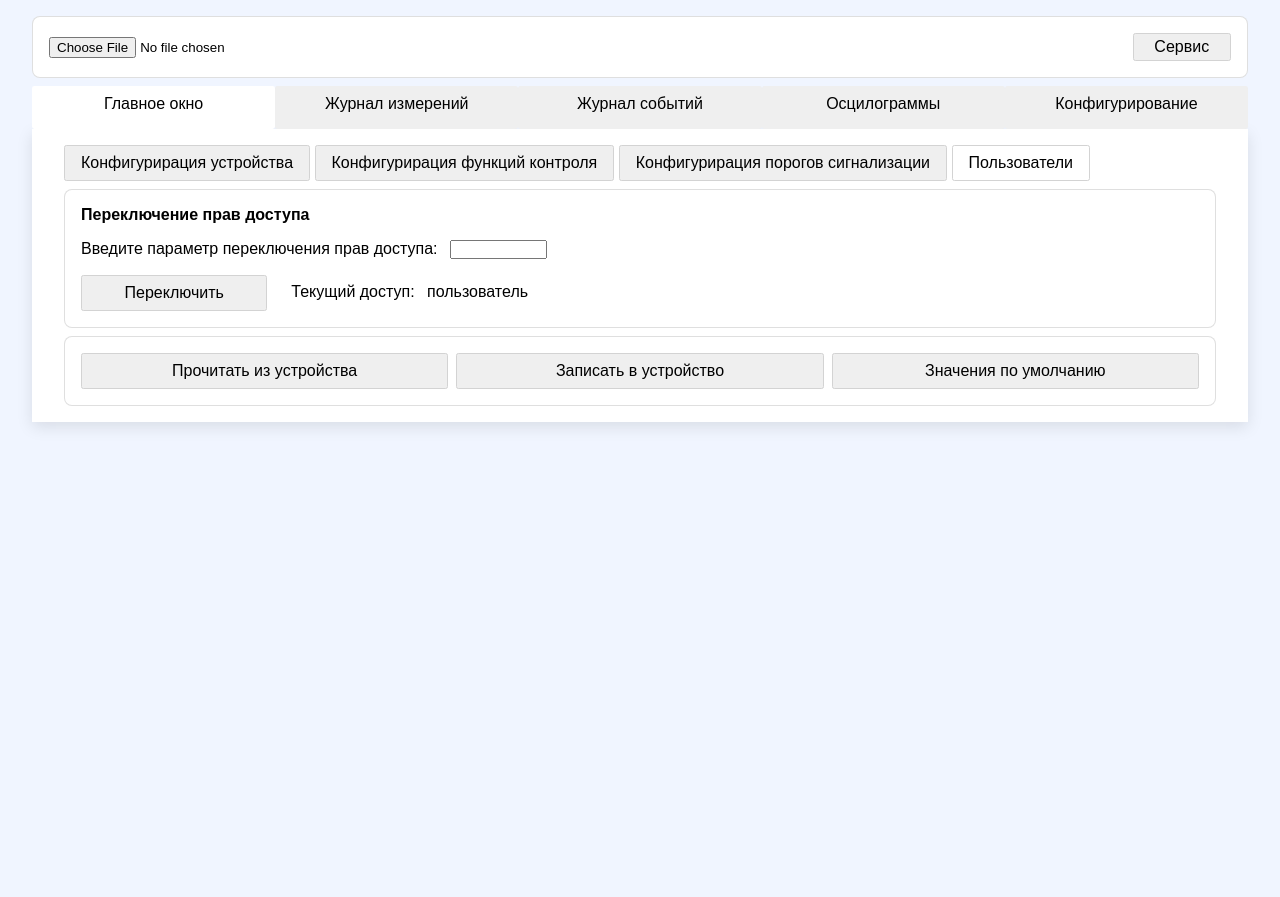
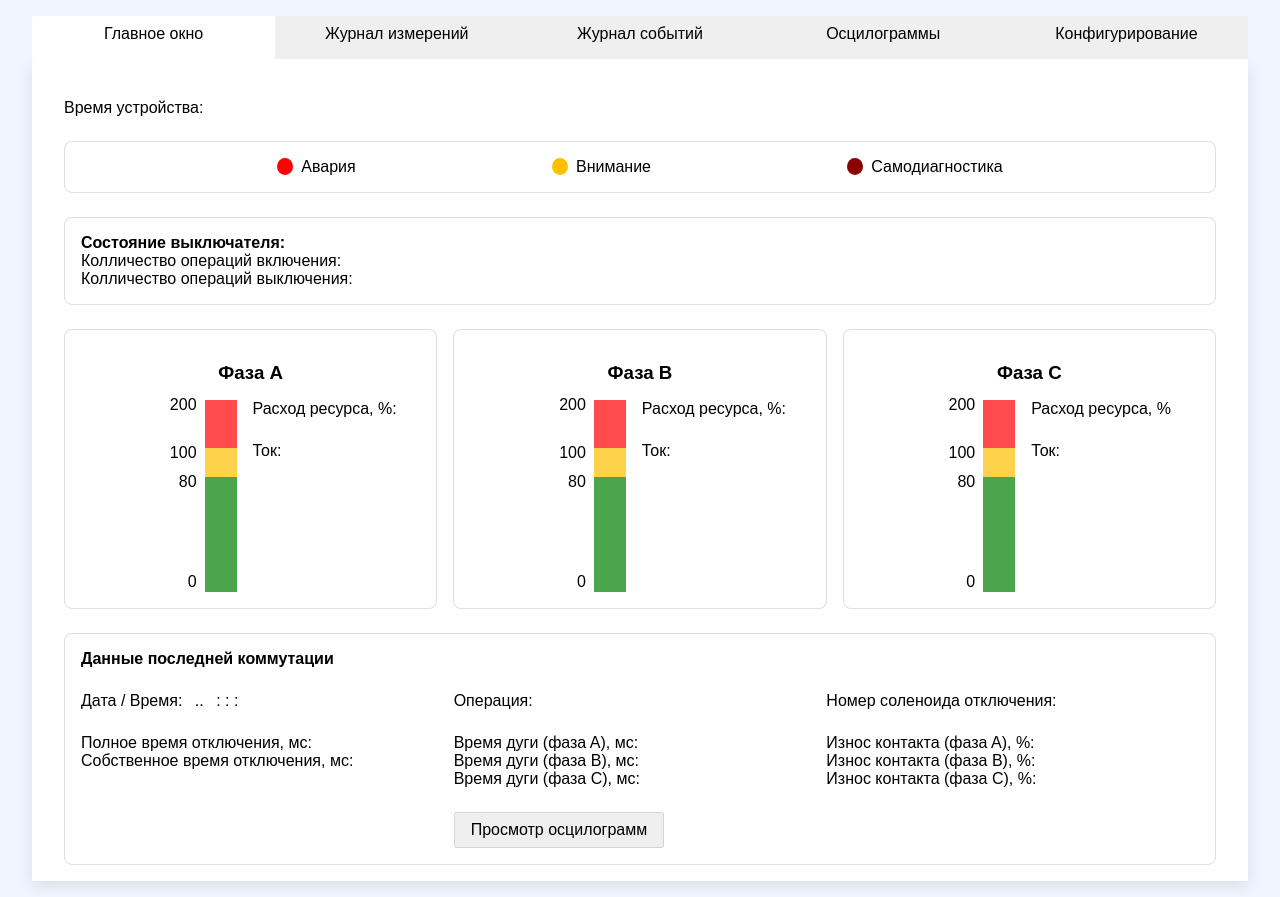
Before and after one commit to lukinvadim101/micro-controller, a website: page index.html in a window 1280 px wide. Before the commit the page ends 800 px from the top, so only its background shows below. Drawn offline with Linux system fonts and the light colour scheme.

Commit message:
demo 15.02.22

```diff
--- a/index.html
+++ b/index.html
@@ -25,7 +25,7 @@
 			<button class="nav-tab col " data-id="cnf">Конфигурирование</button>
 		</div>
 		<div class="main-content-wrapper ">
-			<div class="main-content " id="main"> <!-- main tab end -->
+			<div class="main-content active" id="main"> <!-- main tab end -->
 				<div class="mt-4">Время устройства:<span data-id="currentMeTime"></span>
 				</div>
 				<div class="d-flex flex-row jcev mt-4 card">
@@ -343,7 +343,7 @@
 			</div> 	<!-- oscillograms  end -->
 
 <!-- cnf start -->
-			<div class="main-content active" id="cnf">
+			<div class="main-content " id="cnf">
 				<ul class="cnf-tabs">
 					<button class="cnf-tab " data-id="cnf-device">Конфигурирация устройства</button>
 					<button class="cnf-tab " data-id="cnf-control">Конфигурирация функций контроля</button>
@@ -352,9 +352,9 @@
 				</ul>
 				<div class="cnf-content sub-content active" id="cnf-user">
 					<div class="card mt-2">
-						<h4 >Переключение прав доступа</h4>
+						<h4 >Изменение прав доступа</h4>
 						<div class="mt-2">
-							Введите параметр переключения прав доступа:
+							Пароль пользователя:
 							<input type="text" name="" id="adminParam" class="col-1 my-2 ms-2" value="">
 						</div>
 						<div class="row">
--- a/main.js
+++ b/main.js
@@ -7,12 +7,17 @@
 /* eslint-disable no-plusplus */
 /* eslint-disable prefer-const */
 /* eslint-disable camelcase */
+
+
 const $DataId = (regStr) => document.querySelectorAll(`[data-id='${regStr}']`);
 const isEmpty = (obj)=> !Object.values(obj).some(x => x !== null && x !== '');
 const $id = ( id ) => document.getElementById( id );
 const delAllNodes = (node) => {
   while (node.firstChild) node.removeChild(node.lastChild);
 };
+
+$id('header').style.display = 'none';
+$id('cnfFooter').style.display = 'none';
 
 // main tabs
 const navTabButton = document.querySelectorAll(".nav-tab");
@@ -1328,6 +1333,7 @@ function recv(data){
       }
     }
     // admin
+
     if (register === 399) {
       const cnfInp = [410, '411-412', '472a', '472b', '472c', 454, 470,471, '477-478', 455, '465-466', '463-464', 467, 473,'474-475',476, 459, 460, 461, 456, 457, 458, 462, 468, 432, 433, 435, 442, 443, 444, 445, 446, 447];
 
```
Also changed, not shown: min/index.html (+1 -2 lines), 3 other files.
